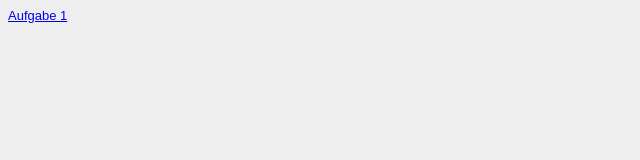
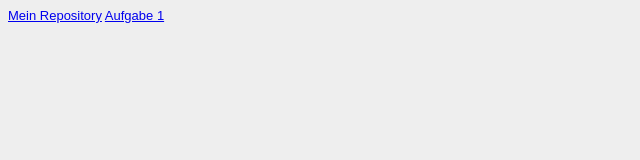
Before and after one commit to Seppel2014/EIA2, a plain HTML site: page steckbrief/steckbrief.htm in a window 1280 px wide. Shown: the whole page, without its empty margins (0-640 px from the left). Drawn offline with Linux system fonts and the light colour scheme.

Commit message:
Update steckbrief.htm

```diff
--- a/steckbrief/steckbrief.htm
+++ b/steckbrief/steckbrief.htm
@@ -12,6 +12,7 @@ body {
 </style>
 </head>
 <body>
+	<a href="https://github.com/Seppel2014/EIA2" target="_blank">Mein Repository</a>
 	<a href="https://Seppel2014.github.io/EIA2/A01/A01.html" target="_blank">Aufgabe 1</a>
 
 
```
